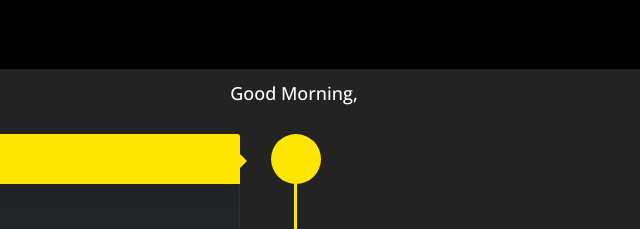
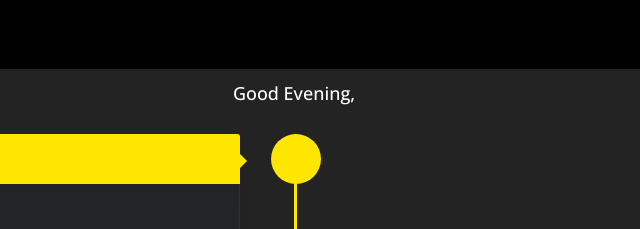
Before and after one commit to syamishere/syamishere.github.io, a plain HTML site: page MSTimeline.html in a window 1280 px wide. Shown: the top 229 px of the page, 346-986 px from the left. Drawn offline with nearby package versions, Linux system fonts and the light colour scheme.

Commit message:
Update MSTimeline.html

```diff
--- a/MSTimeline.html
+++ b/MSTimeline.html
@@ -26,7 +26,7 @@
                 </header>
 
                 <div class="container">
-                <h1 class="project-name">Good Morning, <span id="p1">-</span></h1>
+                <h1 class="project-name">Good Evening, <span id="p1">-</span></h1>
                     <div id="timeline">
                         <div class="timeline-item">
                             <div class="timeline-icon">
```
